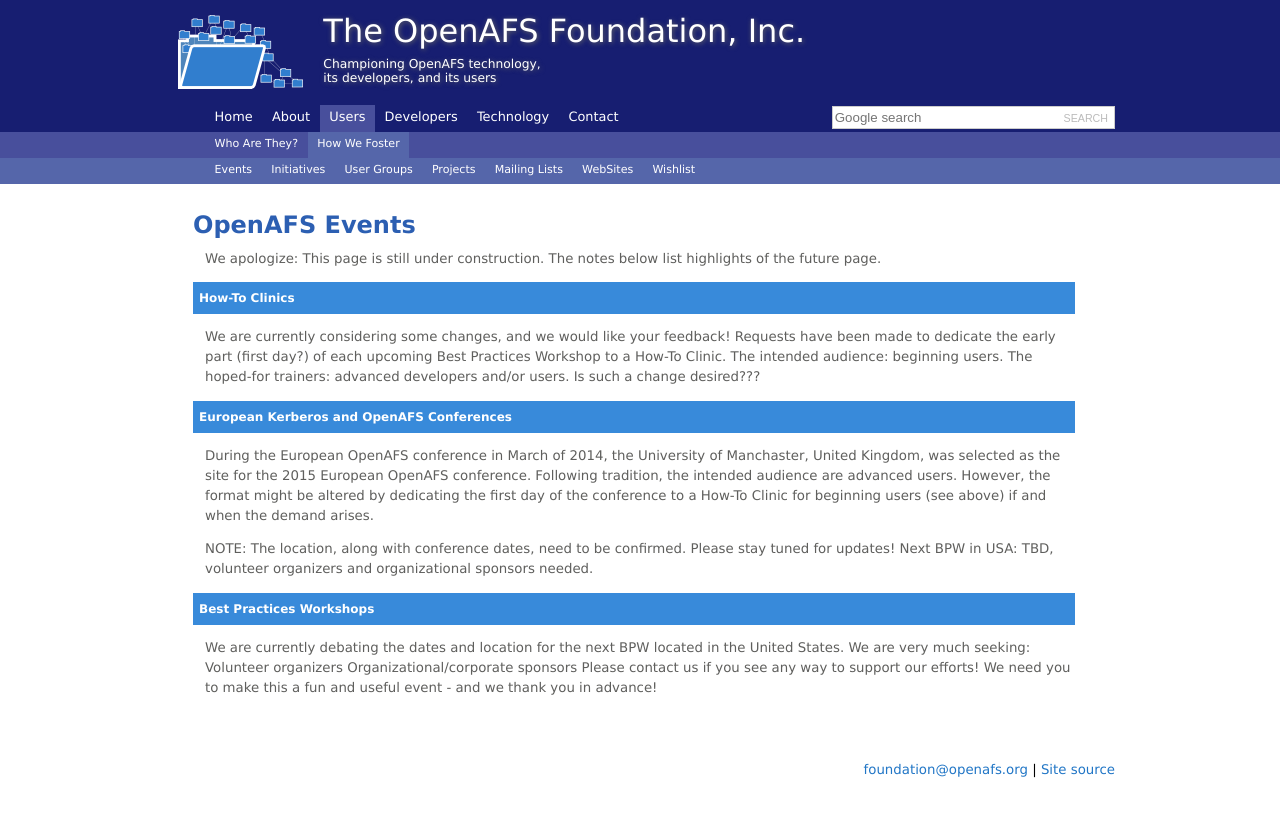
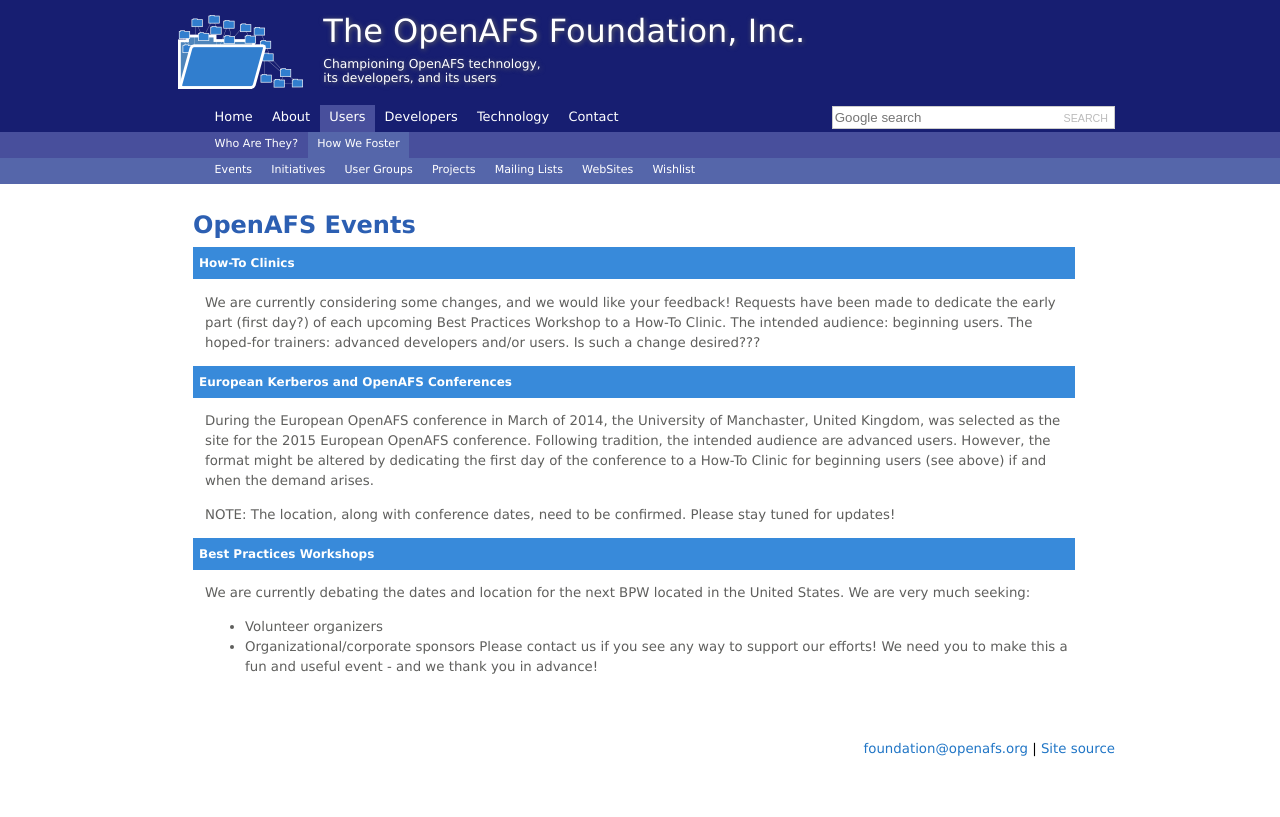
Before and after one commit to openafsfoundation/openafsfoundation.org, a Jekyll site: the page built from users/events/index.md, in a window 1280 px wide. Shown: the top 817 px of the page. Built offline with Jekyll 4.4.1, drawn with Linux system fonts in a browser that asks for light colours.

Commit message:
/users/events
deleted "under construction" sentence.  Cleaned up lingo.

```diff
--- a/users/events/index.md
+++ b/users/events/index.md
@@ -4,9 +4,6 @@
 ---
 
 ## OpenAFS Events ##
-
-We apologize: This page is still under construction.  The notes below list highlights of the future page.
-
 
 ### How-To Clinics ###
 
@@ -16,11 +13,11 @@
 
 During the European OpenAFS conference in March of 2014, the University of Manchaster, United Kingdom, was selected as the site for the 2015 European OpenAFS conference.  Following tradition, the intended audience are advanced users.  However, the format might be altered by dedicating the first day of the conference to a How-To Clinic for beginning users (see above) if and when the demand arises.
 
-NOTE: The location, along with conference dates, need to be confirmed.  Please stay tuned for updates! Next BPW in USA: TBD, volunteer organizers and organizational sponsors needed.
+NOTE: The location, along with conference dates, need to be confirmed.  Please stay tuned for updates!
 
 ### Best Practices Workshops ###
 
 We are currently debating the dates and location for the next BPW located in the United States.  We are very much seeking:
-  Volunteer organizers
-  Organizational/corporate sponsors
+  - Volunteer organizers
+  - Organizational/corporate sponsors
 Please contact us if you see any way to support our efforts!  We need you to make this a fun and useful event - and we thank you in advance!
```
